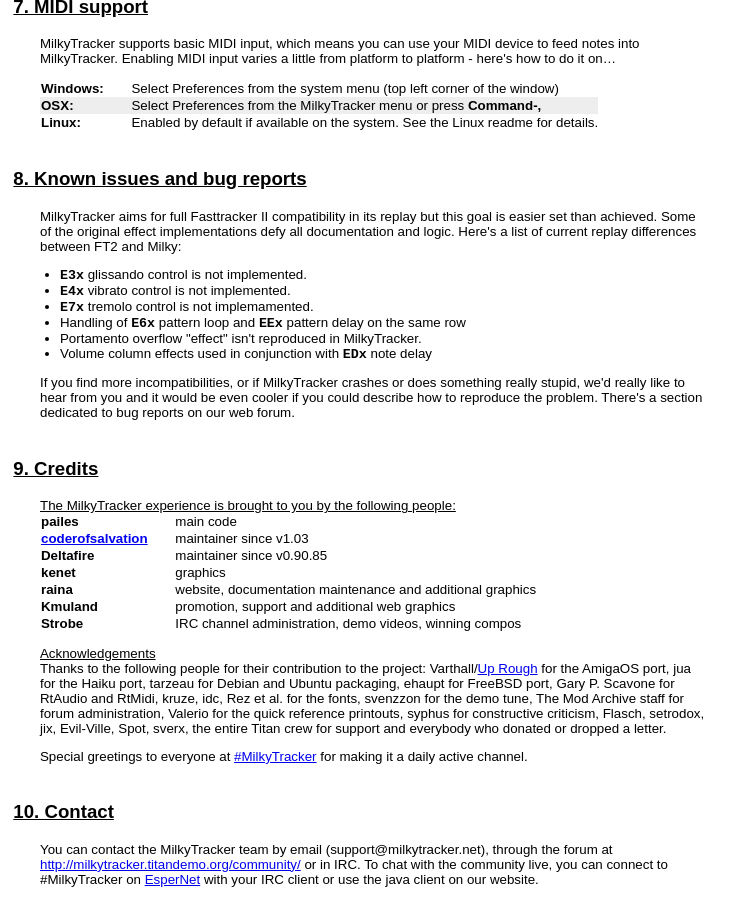
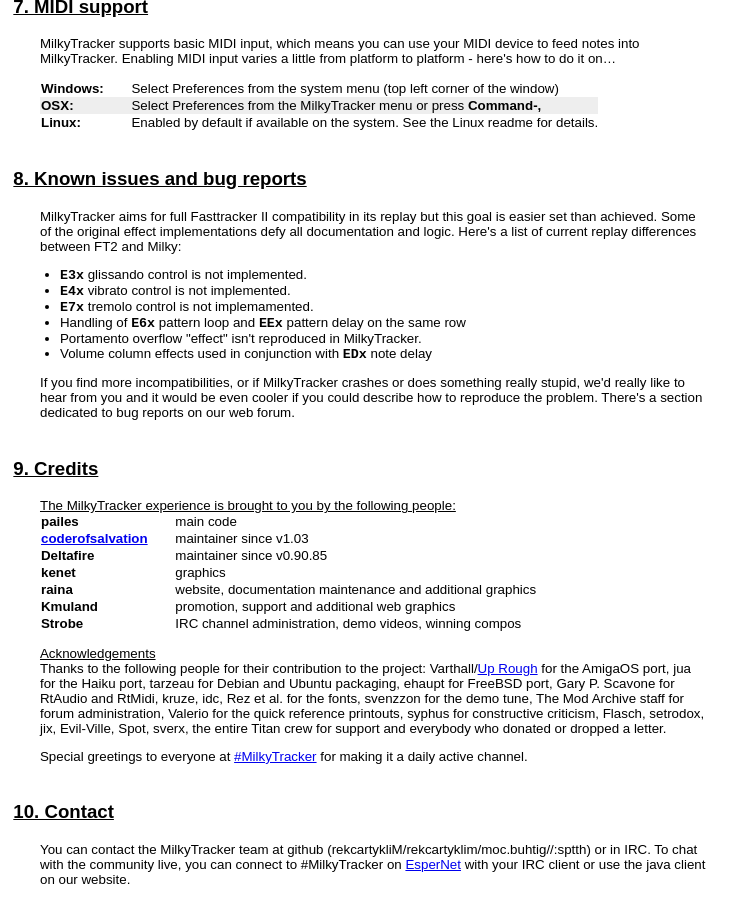
Before and after one commit to milkytracker/milkytracker.github.io, a Jekyll site: the page docs/MilkyTracker.html, which Jekyll copies as it is, in a window 1280 px wide and 900 px high, scrolled down 21442 px. Shown: the whole window, without its empty margins (0-754 px from the left). Built offline with Jekyll 4.4.1, drawn with Linux system fonts in a browser that asks for light colours.

Commit message:
update documentation

```diff
--- a/docs/MilkyTracker.html
+++ b/docs/MilkyTracker.html
@@ -3149,7 +3149,7 @@
 
 		<h2><a id="contact">10. Contact</a></h2>
 		<p>
-			You can contact the MilkyTracker team by email (<span class="email">ten.rekcartyklim@troppus</span>), through the forum at <a href="http://milkytracker.titandemo.org/community/">http://milkytracker.titandemo.org/community/</a> or in IRC. To chat with the community live, you can connect to #MilkyTracker on <a href="http://www.esper.net/">EsperNet</a> with your IRC client or use the java client on our website.
+			You can contact the MilkyTracker team at github (<span class="email">https://github.com/milkytracker/Milkytracker</span>) or in IRC. To chat with the community live, you can connect to #MilkyTracker on <a href="http://www.esper.net/">EsperNet</a> with your IRC client or use the java client on our website.
 		</p>
 
 
```
